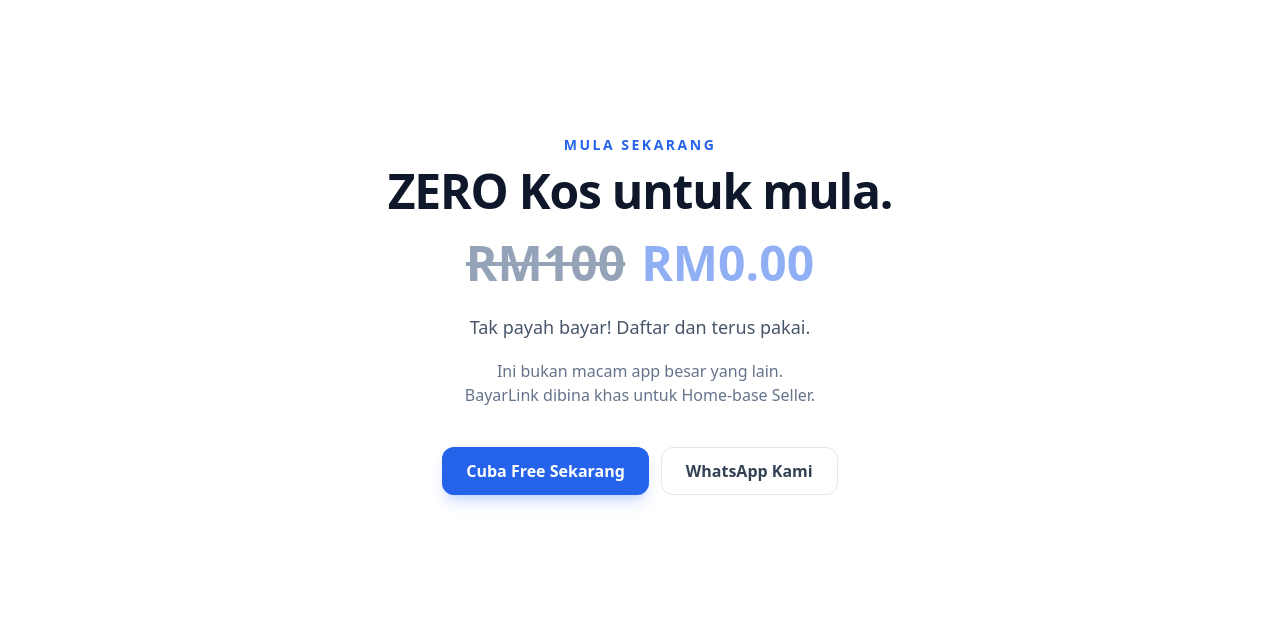
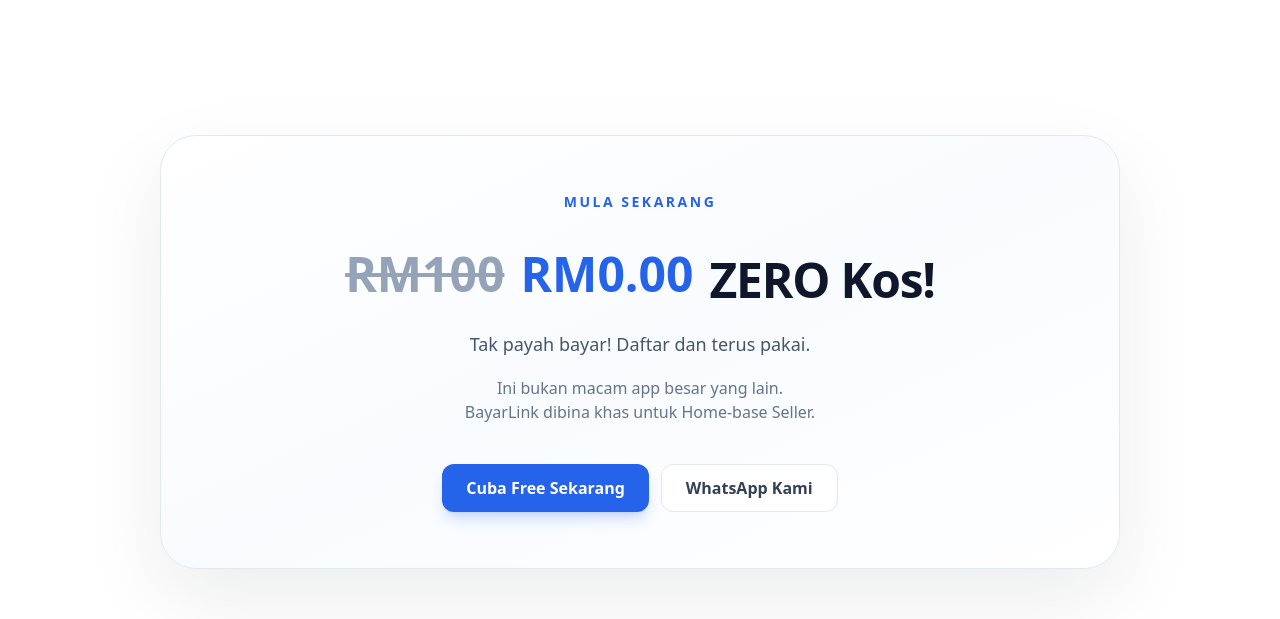
Before and after one commit to maizhakimm/pay-link, a Next.js app: page / in a window 1280 px wide. Shown: the part 4340-4959 px from the top of the page. Built offline with nearby package versions, Linux system fonts and the light colour scheme.

Commit message:
Update page.tsx

```diff
--- a/src/app/page.tsx
+++ b/src/app/page.tsx
@@ -1,3 +1,7 @@
+"use client";
+
+import { useEffect, useState } from "react";
+
 export default function LandingPage() {
   const problems = [
     "Ramai PM… tapi order tak jadi",
@@ -5,6 +9,7 @@ export default function LandingPage() {
     "Setiap order kena layan satu-satu",
     "Order masuk… tapi susah nak track",
   ];
+
 
   const solutions = [
     {
@@ -65,6 +70,23 @@ export default function LandingPage() {
       desc: "Mereka pilih, isi maklumat, dan buat bayaran.",
     },
   ];
+
+  const [price, setPrice] = useState(100)
+
+useEffect(() => {
+  let current = 100
+
+  const interval = setInterval(() => {
+    current -= Math.floor(Math.random() * 5) + 1 // turun laju sikit random
+    if (current <= 0) {
+      current = 0
+      clearInterval(interval)
+    }
+    setPrice(current)
+  }, 40)
+
+  return () => clearInterval(interval)
+}, [])
 
   const features = [
     "Secure Payment",
@@ -612,26 +634,30 @@ export default function LandingPage() {
 
       {/* FINAL CTA */}
 <section className="bg-white py-28">
-  <div className="mx-auto max-w-5xl px-6 text-center md:px-8">
+  <div className="mx-auto max-w-5xl px-6 md:px-8">
+
+    <div className="rounded-[36px] border border-slate-200 bg-gradient-to-br from-white via-blue-50/40 to-white px-8 py-14 text-center shadow-[0_30px_80px_rgba(15,23,42,0.08)]">
 
       <p className="text-sm font-semibold uppercase tracking-[0.18em] text-blue-600">
         Mula sekarang
       </p>
 
-    <h2 className="mt-3 text-3xl font-extrabold tracking-tight text-slate-900 md:text-5xl">
-      ZERO Kos untuk mula.
-    </h2>
-
             {/* PRICE ANIMATION */}
-    <div className="mt-6 flex items-center justify-center gap-4 text-3xl font-extrabold md:text-5xl">
+      <div className="mt-8 flex items-center justify-center gap-4 text-3xl font-extrabold md:text-5xl">
 
         <span className="text-slate-400 line-through">
           RM100
         </span>
 
-      <span className="text-blue-600 animate-pulse">
-        RM0.00
+        <span className="text-blue-600 tabular-nums">
+          RM{price}.00
         </span>
+
+      <h2 className="mt-3 text-3xl font-extrabold tracking-tight text-slate-900 md:text-5xl">
+        ZERO Kos!
+      </h2>
+
+
 
       </div>
 
@@ -660,6 +686,8 @@ export default function LandingPage() {
         >
           WhatsApp Kami
         </a>
+      </div>
+
     </div>
 
   </div>
```
Lines whose indentation alone changed are shown as unchanged.
